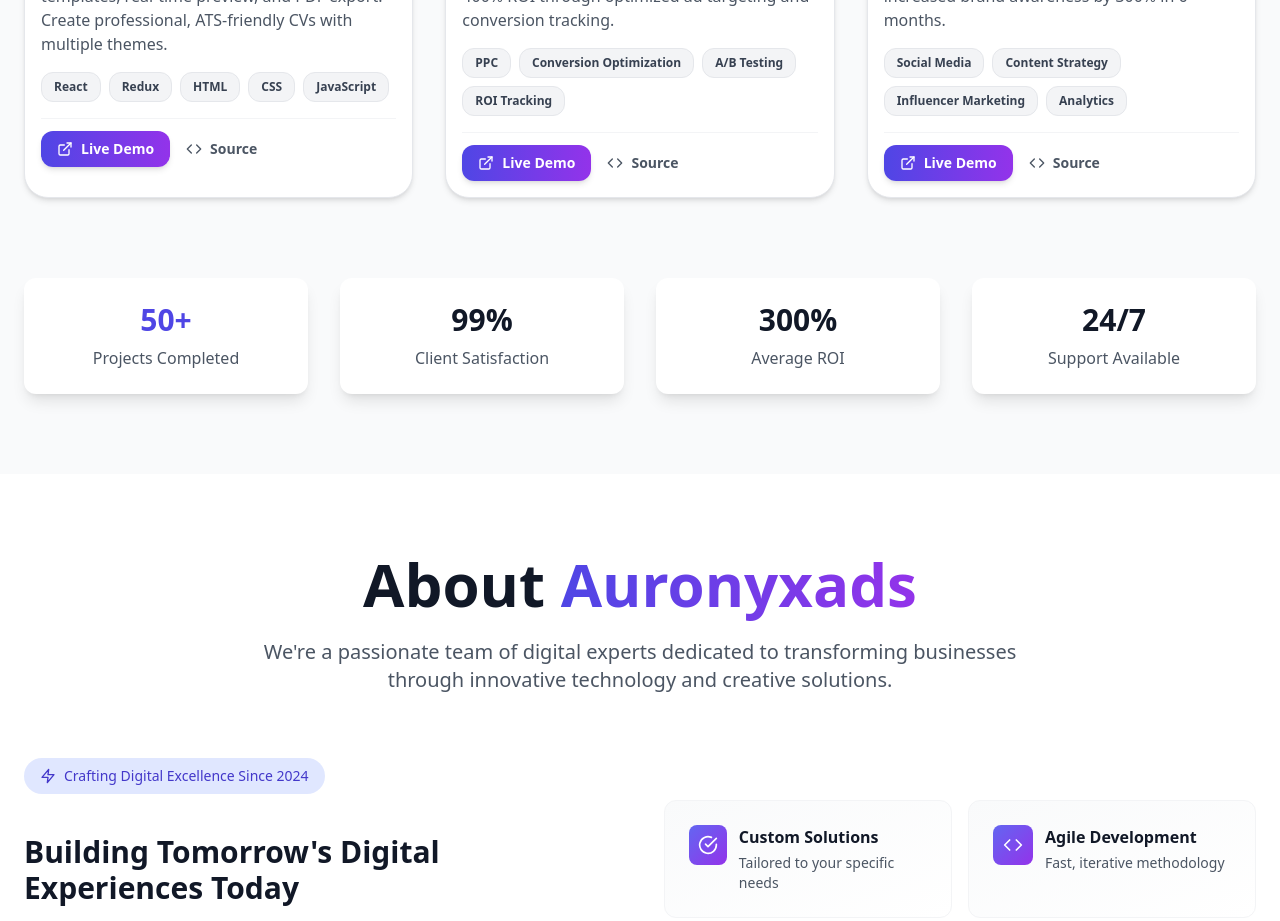
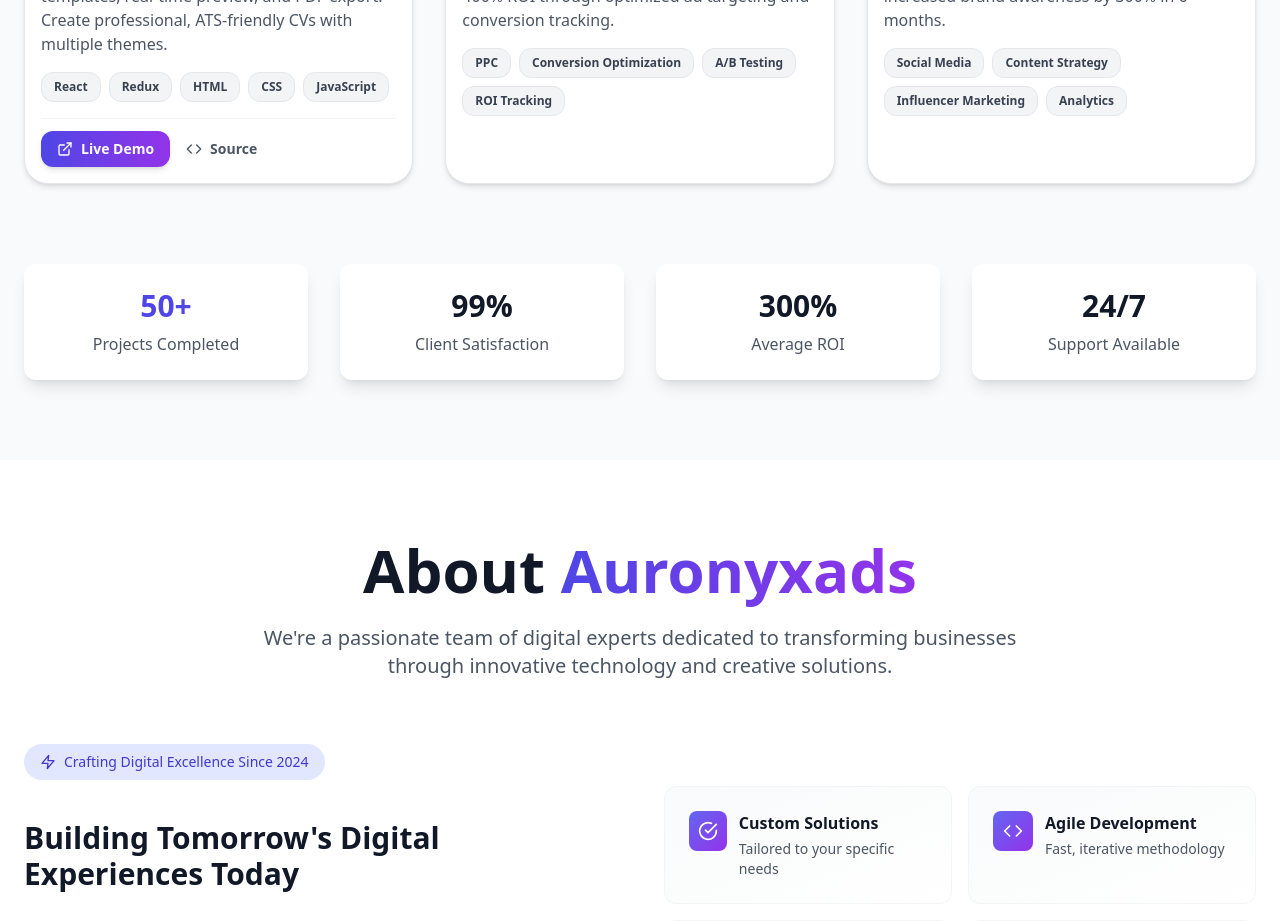
Before and after one commit to ashvinupadhyay1132/auronyxads-portfolio, a React (Vite) app: page / in a window 1280 px wide. Shown: the part 3400-4321 px from the top of the page. Built offline with nearby package versions, Linux system fonts and the light colour scheme.

Commit message:
fix button visibility issue for digital and performace marketing

```diff
--- a/src/components/portfolio/PortfolioSection.jsx
+++ b/src/components/portfolio/PortfolioSection.jsx
@@ -21,8 +21,16 @@
   </Button>
 ));
 
-// Memoized portfolio item footer component
-const ItemFooter = React.memo(({ demoLink, githubLink }) => (
+// Memoized portfolio item footer component with conditional rendering
+const ItemFooter = React.memo(({ demoLink, githubLink, category }) => {
+  // Don't show buttons for Digital Marketing and Performance Marketing categories
+  const shouldShowButtons = category !== "Digital Marketing" && category !== "Performance Marketing";
+
+  if (!shouldShowButtons) {
+    return null;
+  }
+
+  return (
     <div className="flex items-center gap-4 pt-3 border-t border-gray-100 mt-auto">
       <a
         href={demoLink || "#"}
@@ -43,7 +51,8 @@
         Source
       </a>
     </div>
-));
+  );
+});
 
 // Memoized stat card component
 const StatCard = React.memo(({ value, label, color }) => (
@@ -122,7 +131,11 @@
 
           {renderTags}
 
-          <ItemFooter demoLink={item.demoLink} githubLink={item.githubLink} />
+          <ItemFooter
+            demoLink={item.demoLink}
+            githubLink={item.githubLink}
+            category={item.category}
+          />
         </div>
       </motion.div>
     </motion.div>
```
Lines whose indentation alone changed are shown as unchanged.
